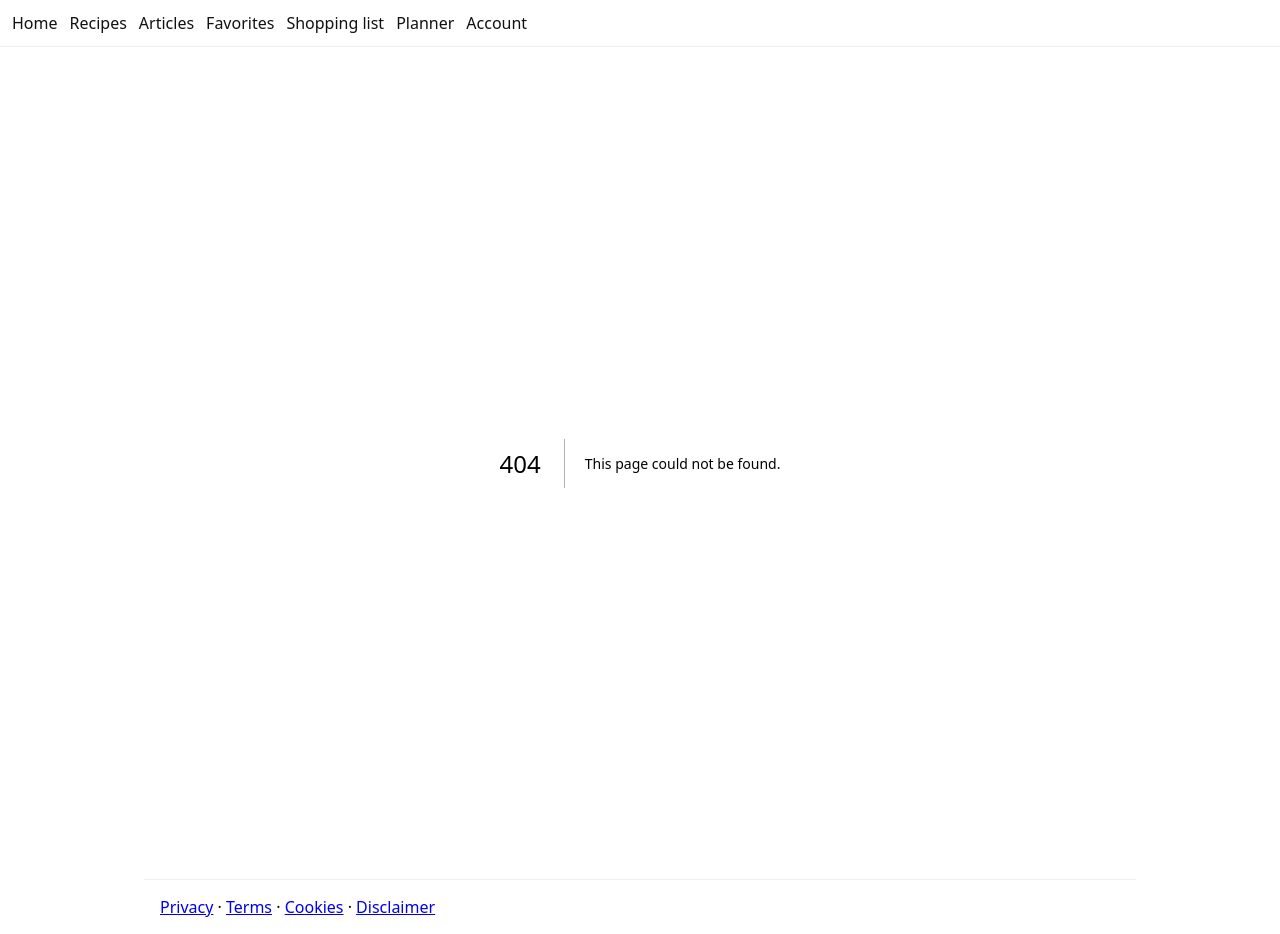
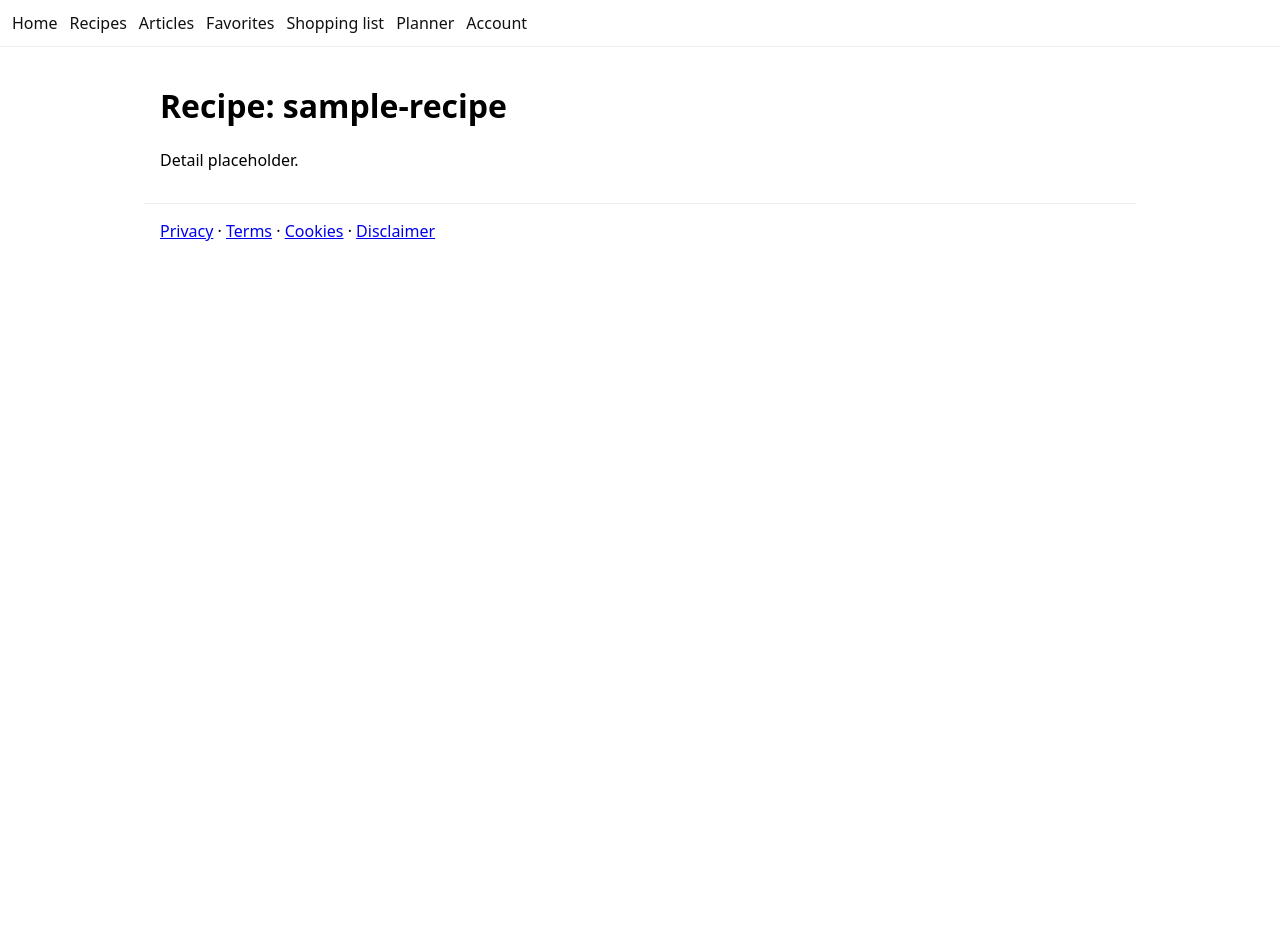
Before and after one commit to YPADSs/agent-platform, a Next.js app: page /recipes/sample-recipe in a window 1280 px wide. Before the commit this address had no page. After the commit the page ends 800 px from the top, so only its background shows below. Built offline with nearby package versions, Linux system fonts and the light colour scheme.

Commit message:
S1-002: add recipe detail route

```diff
--- /dev/null
+++ b/app/recipes/[slug]/page.tsx
@@ -0,0 +1,8 @@
+export default function RecipeDetailPage({ params }: { params: { slug: string } }) {
+  return (
+    <>
+      <h1>Recipe: {params.slug}</h1>
+      <p>Detail placeholder.</p>
+    </>
+  );
+}
```
